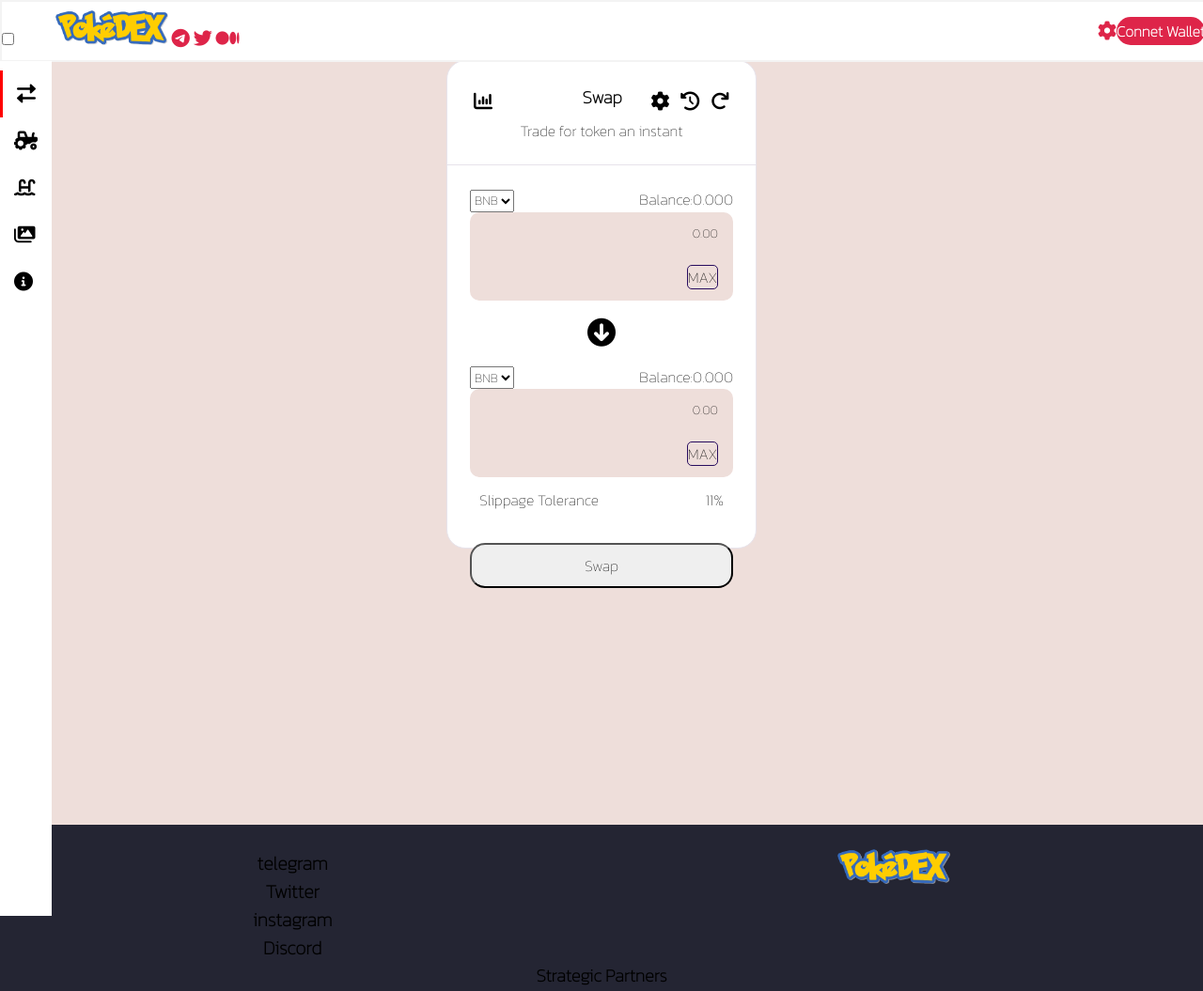
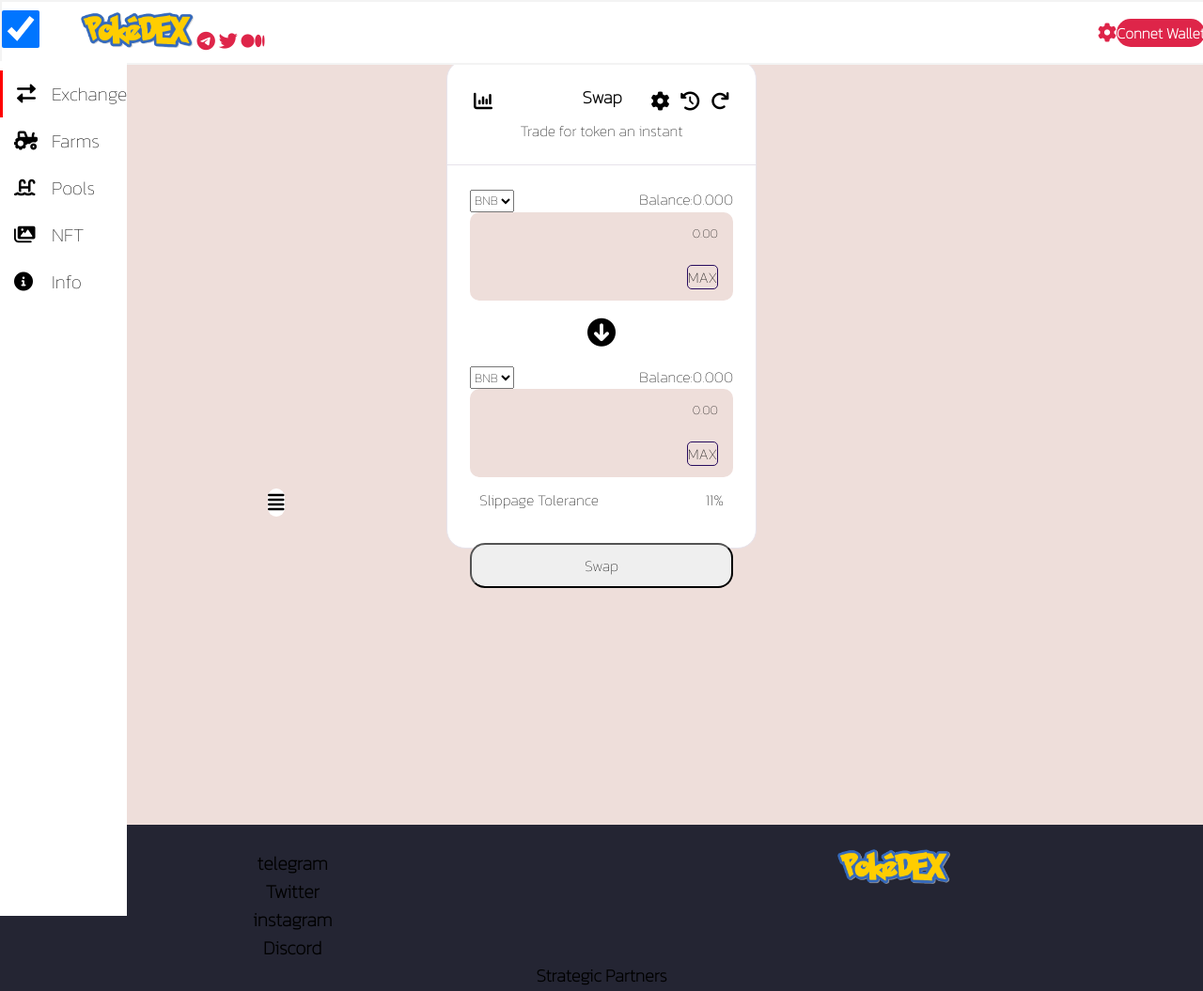
Before and after one commit to Oyhamburo/Pok-DEX, a plain HTML site: page Menu/Exchange.html in a window 1280 px wide. Shown: the top 1055 px of the page at 94% size. Drawn offline with Linux system fonts and the light colour scheme; a web font is replaced by a local one.

Commit message:
nuevo menu termina en exchange

```diff
--- a/Css/Style.css
+++ b/Css/Style.css
@@ -58,6 +58,18 @@ body{
 /*Fin Barra Navegación*/
 
 /*Inicio SubMenu Exchange*/
+.checkbox{
+    width: 40px;
+    height: 40px;
+}
+.Sub__Menu__Button{
+    position: absolute;
+    top: -45px;
+    left: 230px;
+    top: 50%;
+    background-color: white;
+    border-radius: 20px;
+}
 .Menu__Left{
     background-color: white;
     flex-direction: column;
@@ -105,6 +117,10 @@ body{
 .checkbox:checked ~ .Dromsi{
     left: 55px;
 }
+.checkbox:checked ~ .Menu__Left__Absolute{
+    left: 15%;
+}
+
 .Menu__Left__Animation:hover {
     background-color: rgb(180, 180, 180);
 }
--- a/Menu/Exchange.html
+++ b/Menu/Exchange.html
@@ -17,8 +17,9 @@
         <nav>
             <section class="Menu__Container">
                 <article>
-                    <input type="checkbox" class="checkbox" id="check">
+                    <input type="checkbox" checked="checked" class="checkbox" id="check">
                     <label for="check" class="Dromsi">
+                        <div class="Sub__Menu__Button"><i class="fa-solid fa-align-justify"></i></div>
                         <div class="Menu__Left__Absolute">
                             <a href="./Exchange.html" class="Menu__Left__Estilo2 Menu__Left__Animation">Exchange</i></a>
                             <a href="./farms.html" class="Menu__Left__Estilo2 Menu__Left__Animation">Farms</i></a>
```
